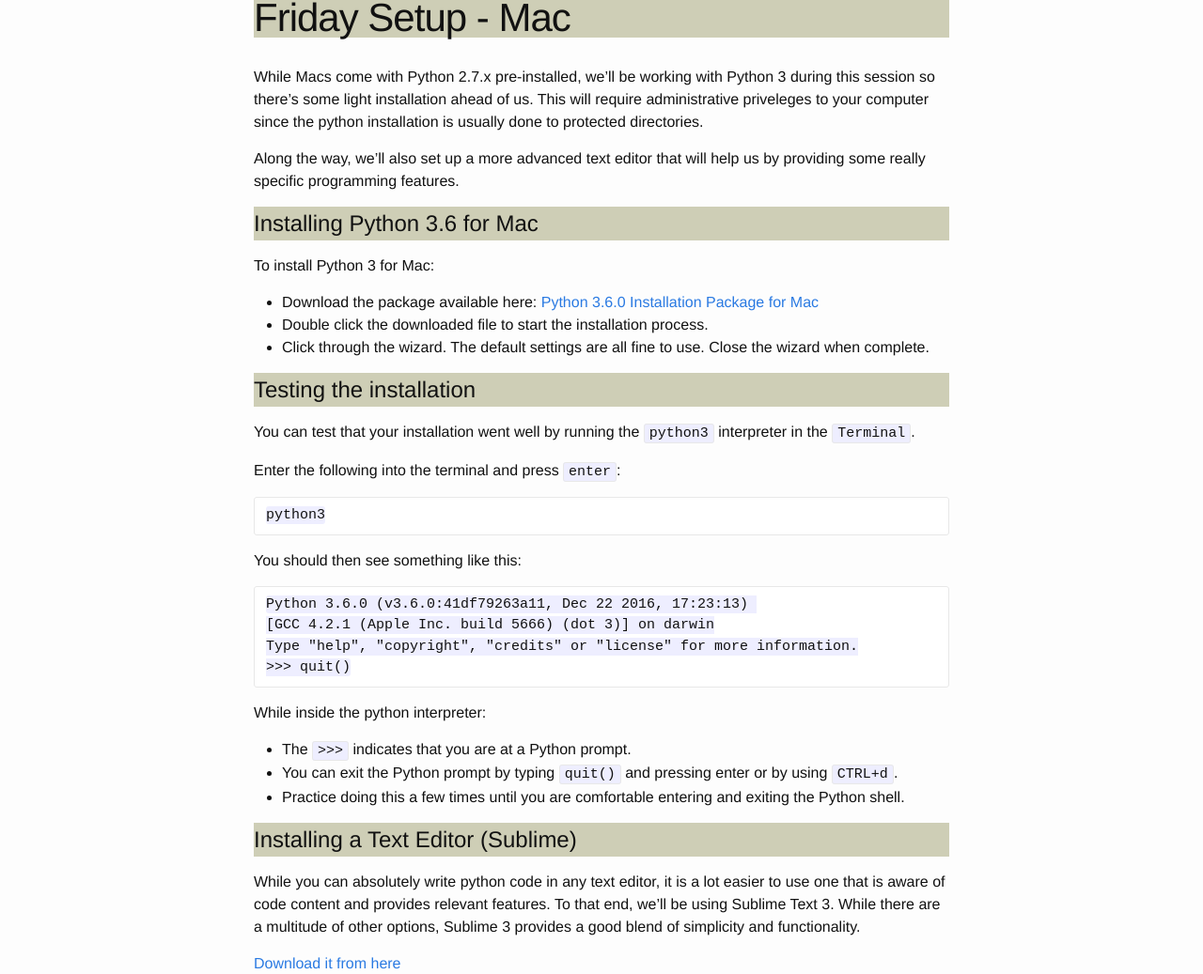
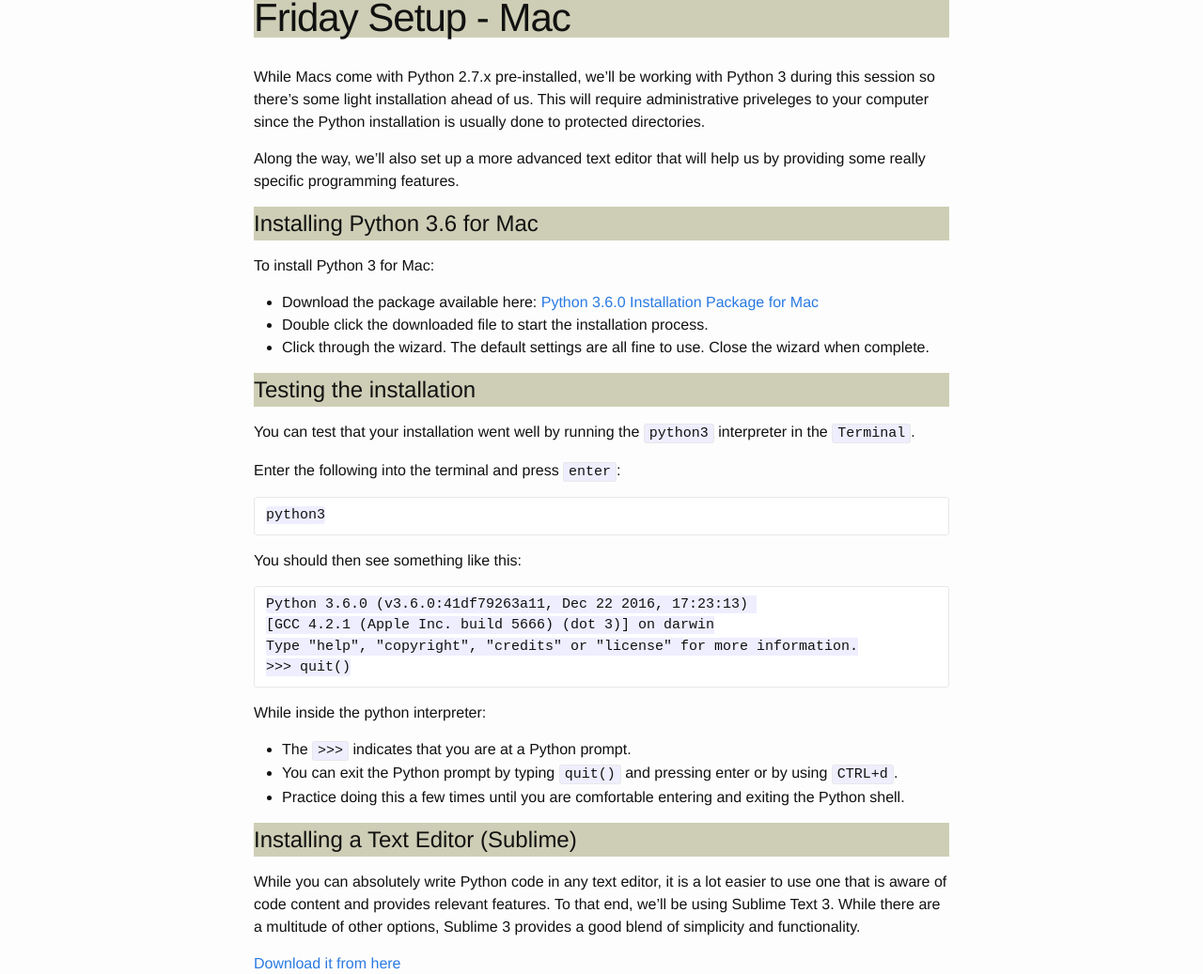
Before and after one commit to PhillyPythonWorkshop/PhillyPythonWorkshop.github.io, a Jekyll site: the page built from pages/friday_mac.md, in a window 1280 px wide and 1400 px high. Shown: the part 150-1187 px from the top of the window at 94% size. Built offline with Jekyll 4.4.1, drawn with Linux system fonts in a browser that asks for light colours.

Commit message:
Capitalization.

```diff
--- a/pages/friday_mac.md
+++ b/pages/friday_mac.md
@@ -4,7 +4,7 @@
 permalink: /frisetupmac/
 ---
 
-While Macs come with Python 2.7.x pre-installed, we'll be working with Python 3 during this session so there's some light installation ahead of us. This will require administrative priveleges to your computer since the python installation is usually done to protected directories.
+While Macs come with Python 2.7.x pre-installed, we'll be working with Python 3 during this session so there's some light installation ahead of us. This will require administrative priveleges to your computer since the Python installation is usually done to protected directories.
 
 Along the way, we'll also set up a more advanced text editor that will help us by providing some really specific programming features.
 
@@ -39,7 +39,7 @@
 
 # Installing a Text Editor (Sublime)
 
-While you can absolutely write python code in any text editor, it is a lot easier to use one that is aware of code content and provides relevant features. To that end, we'll be using Sublime Text 3. While there are a multitude of other options, Sublime 3 provides a good blend of simplicity and functionality.
+While you can absolutely write Python code in any text editor, it is a lot easier to use one that is aware of code content and provides relevant features. To that end, we'll be using Sublime Text 3. While there are a multitude of other options, Sublime 3 provides a good blend of simplicity and functionality.
 
 [Download it from here](http://www.sublimetext.com/3)
 
@@ -156,6 +156,7 @@
 You've practiced using `ls` and `cd` to navigate your computer's filesystem using Terminal.
 
 # Start learning Python!
+
 Go through this [self-directed tutorial](/fridaytutorial/) to start learning to read and write in Python. These concepts will be reviewed in the Saturday lesson, along with some more advanced topics.
 
 # Get dependencies installed for the projects
```
